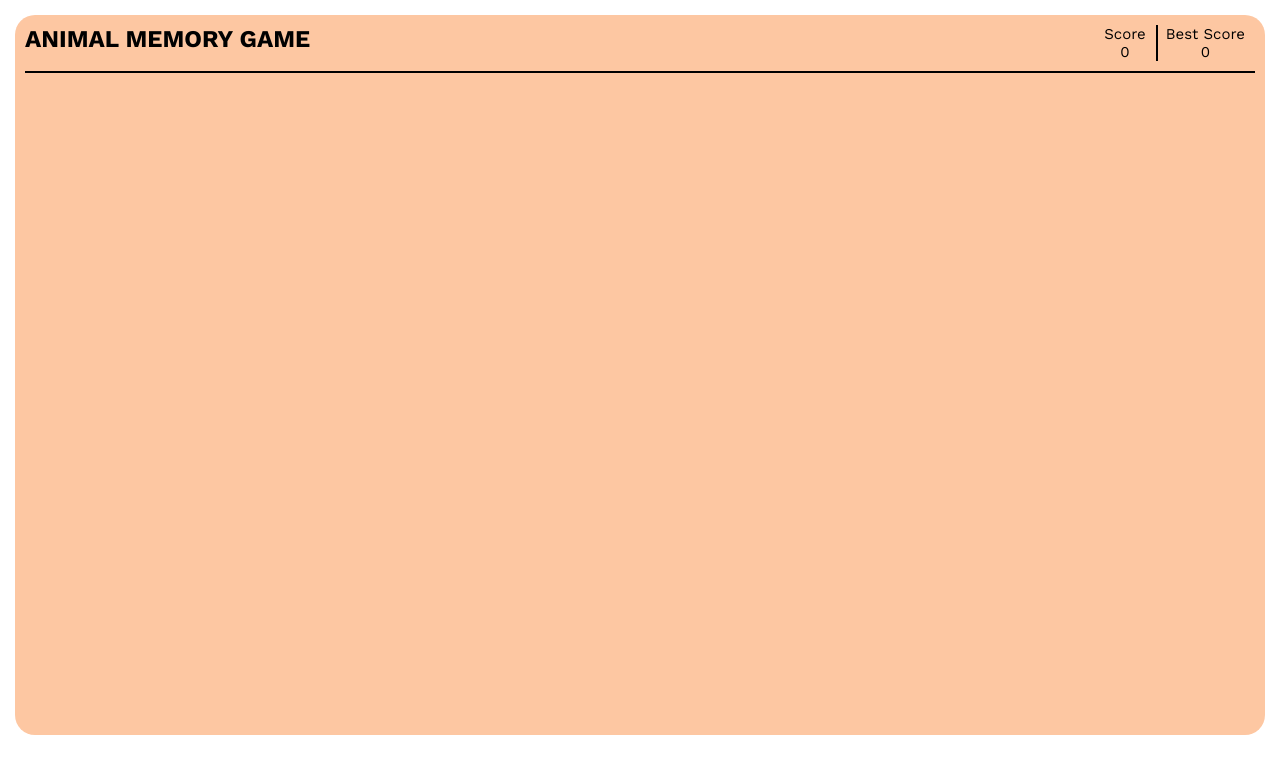
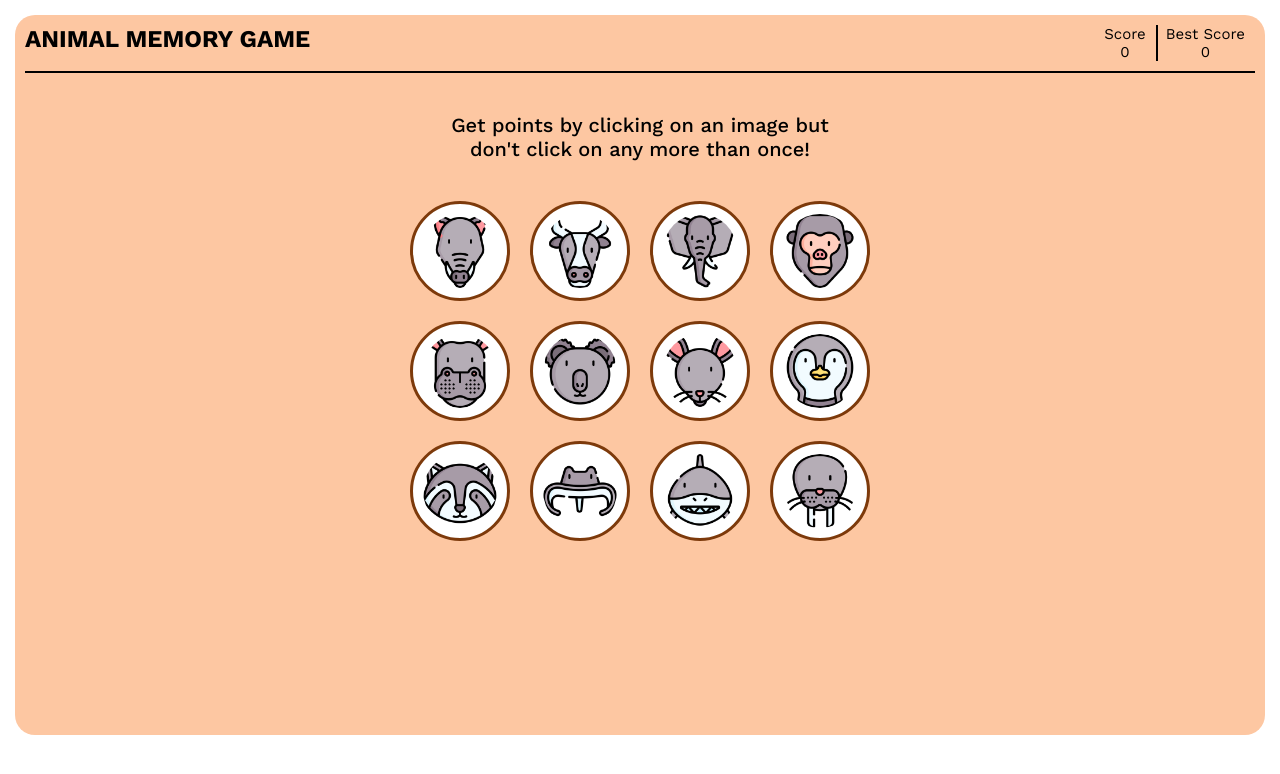
Before and after one commit to Chris1-web/memory-card, a React (Create React App) app: page / in a window 1280 px wide. Shown: the top 774 px of the page. Built offline with nearby package versions, Linux system fonts and the light colour scheme.

Commit message:
create main and cards components

```diff
--- a/src/App.css
+++ b/src/App.css
@@ -48,3 +48,33 @@ body {
 .navigation li:first-child {
   border-right: 0.2rem solid black;
 }
+
+.main-container {
+  display: flex;
+  flex-direction: column;
+  align-items: center;
+  gap: 4rem;
+  padding: 4rem;
+}
+
+.main-container p {
+  font-size: 2rem;
+  font-weight: 500;
+  text-align: center;
+}
+
+.cards {
+  display: grid;
+  max-width: 50rem;
+  grid-template-columns: repeat(4, 1fr);
+  gap: 2rem;
+}
+
+.cards img {
+  width: 10rem;
+  height: auto;
+  border: 0.3rem solid #7d3a0b;
+  border-radius: 20rem;
+  padding: 1rem;
+  background-color: white;
+}
--- a/src/App.js
+++ b/src/App.js
@@ -1,10 +1,12 @@
 import "./App.css";
 import Navigation from "./components/Navigation";
+import Main from "./components/Main";
 
 function App() {
   return (
     <div className="container">
       <Navigation />
+      <Main />
     </div>
   );
 }
--- /dev/null
+++ b/src/components/Cards.js
@@ -0,0 +1,10 @@
+function Cards(props) {
+  return (
+    <div className="cards">
+      {props.originalImages.map((image, i) => {
+        return <img src={image} alt="animal" key={i} />;
+      })}
+    </div>
+  );
+}
+export default Cards;
--- /dev/null
+++ b/src/components/Main.js
@@ -0,0 +1,41 @@
+import boar from "../images/boar.png";
+import cow from "../images/cow.png";
+import elephant from "../images/elephant.png";
+import gorilla from "../images/gorilla.png";
+import hippo from "../images/hippo.png";
+import koala from "../images/koala.png";
+import mouse from "../images/mouse.png";
+import penguin from "../images/penguin.png";
+import raccoon from "../images/raccoon.png";
+import ray from "../images/ray.png";
+import shark from "../images/shark.png";
+import walrus from "../images/walrus.png";
+import Cards from "./Cards";
+
+function Main() {
+  const originalImages = [
+    boar,
+    cow,
+    elephant,
+    gorilla,
+    hippo,
+    koala,
+    mouse,
+    penguin,
+    raccoon,
+    ray,
+    shark,
+    walrus,
+  ];
+  return (
+    <div className="main-container">
+      <div className="instructions">
+        <p>Get points by clicking on an image but</p>
+        <p>don't click on any more than once!</p>
+      </div>
+      <Cards originalImages={originalImages} />
+    </div>
+  );
+}
+
+export default Main;
```
